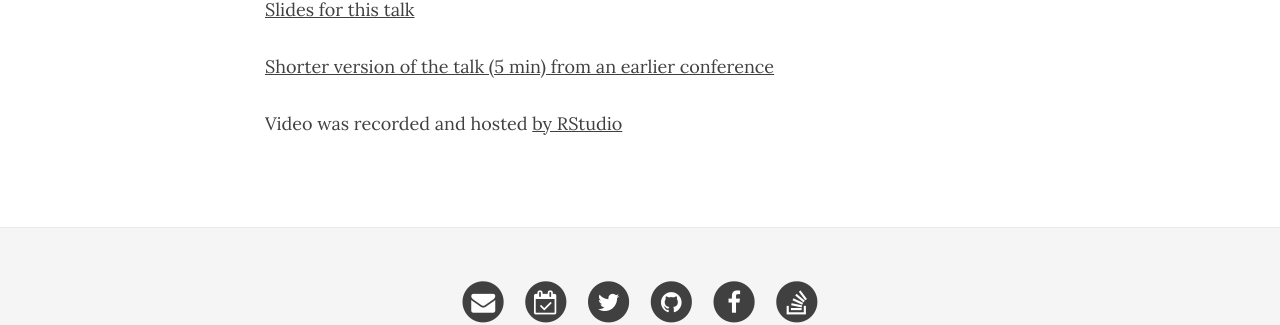
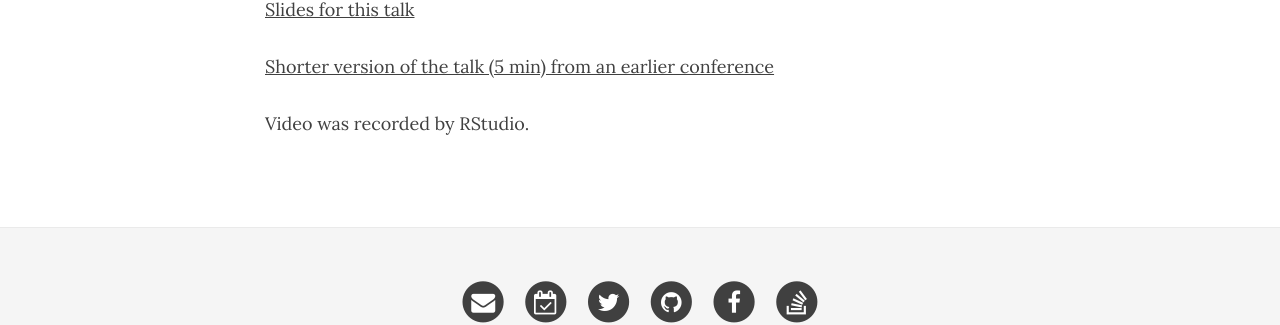
Before and after one commit to daattali/daattali.github.io, a Jekyll site: the page built from notblog/2016-07-10-shinyjs-shinydevcon-2016.md, in a window 1280 px wide and 900 px high, scrolled down 658 px. Shown: the part 354-679 px from the top of the window. Built offline with Jekyll 4.4.1, drawn with Linux system fonts in a browser that asks for light colours; nearby versions of some CDN libraries; comment, search, counter and statistics services are not loaded.

Commit message:
remove dead link

```diff
--- a/notblog/2016-07-10-shinyjs-shinydevcon-2016.md
+++ b/notblog/2016-07-10-shinyjs-shinydevcon-2016.md
@@ -19,4 +19,4 @@ Learn more about shinyjs: [github.com/daattali/shinyjs](https://github.com/daatt
 
 [Shorter version of the talk (5 min) from an earlier conference](https://deanattali.com/shinyjs-user-2016/)
 
-Video was recorded and hosted [by RStudio](https://www.rstudio.com/resources/videos/shinyjs/)
+Video was recorded by RStudio.
```
